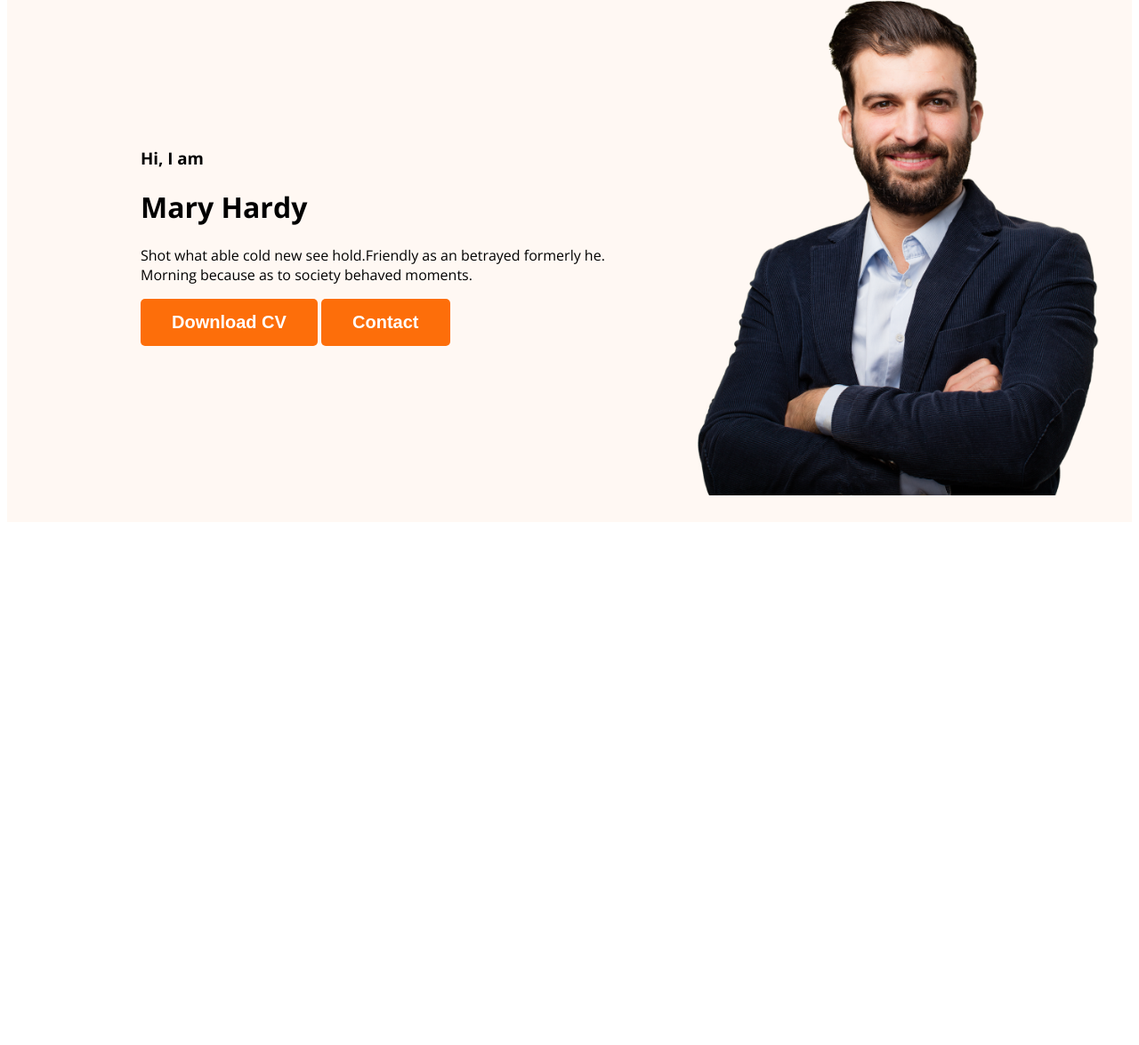
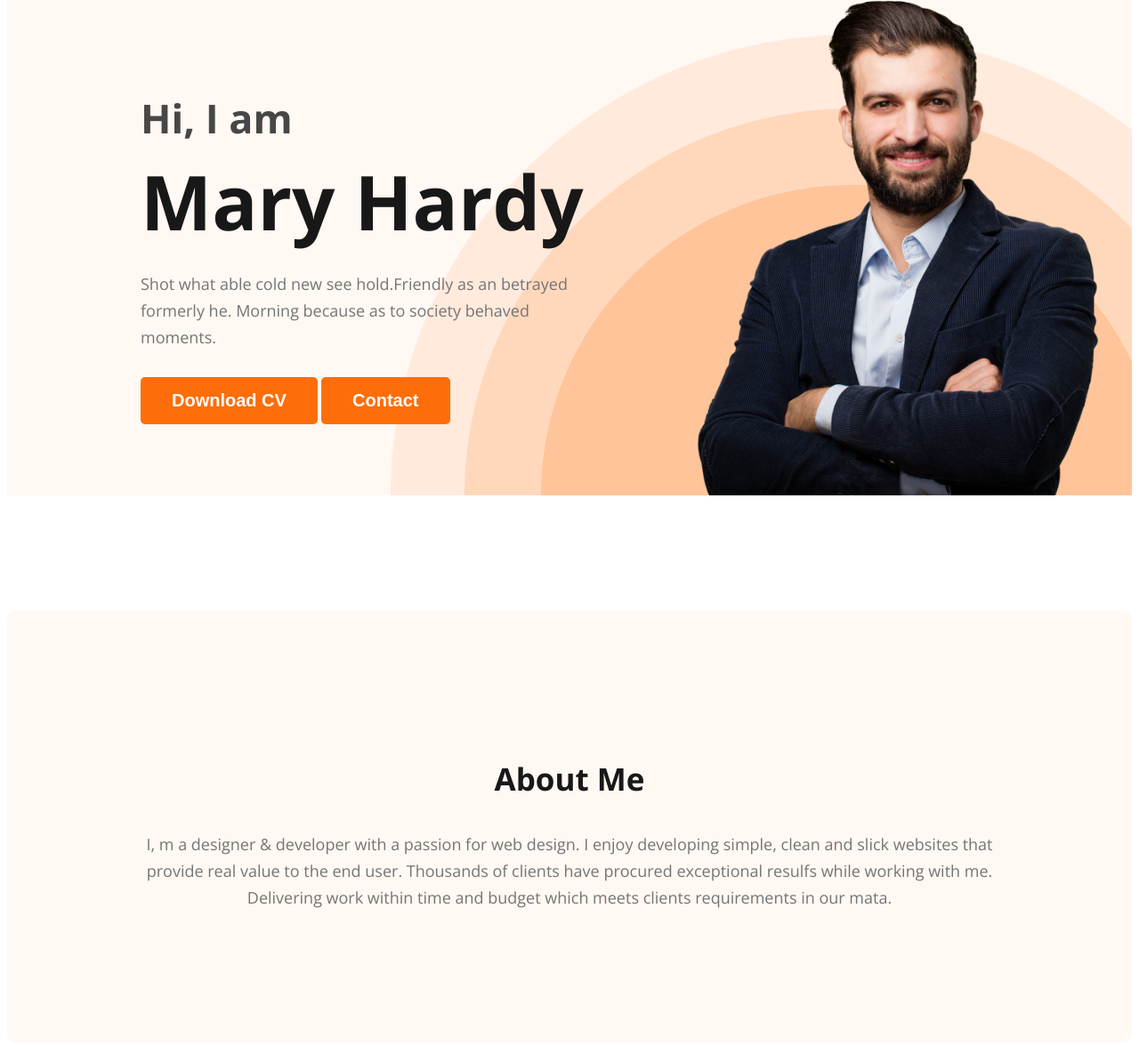
Before and after one commit to taufik-imam/web-developer-portfolio, a plain HTML site: page index.html in a window 1280 px wide. Shown: the part 211-1386 px from the top of the page at 89% size. Before the commit the page ends 806 px from the top, so only its background shows below. Drawn offline with nearby package versions, Linux system fonts and the light colour scheme.

Commit message:
added about section

```diff
--- a/index.html
+++ b/index.html
@@ -23,7 +23,7 @@
             <div class="banner-content">
                 <h3 class="banner-h3">Hi, I  am</h3>
                 <h1 class="banner-h1">Mary Hardy</h1>
-                <p>Shot what able cold new see hold.Friendly as an betrayed formerly he. Morning because as to society behaved moments.</p>
+                <p class="banner-para">Shot what able cold new see hold.Friendly as an betrayed formerly he. Morning because as to society behaved moments.</p>
                 <button class="primary-button">Download CV</button>
                 <button class="primary-button">Contact</button>
             </div>
@@ -32,6 +32,10 @@
 
     </header>
     <main>
+        <section class="about">
+            <h3 class="section-title">About Me</h3>
+            <p class="section-description">I, m a designer & developer with a passion for web design. I enjoy developing simple, clean and slick websites that provide real value to the end user. Thousands of clients have procured exceptional resulfs while working with me. Delivering work within time and budget which meets clients requirements in our mata.</p>
+        </section>
 
     </main>
     <footer>
--- a/style/portfolio.css
+++ b/style/portfolio.css
@@ -47,13 +47,65 @@ line-height: normal;
  /* header style */
  .header-style{
     background: #FFF8F3;
+    background-image: url('/images/header_bg.png');
+    background-repeat: no-repeat;
+    background-position: bottom right;
  }
  .banner{
-    padding: 30px 30px 30px 150px ;
+    padding: 30px 30px 0px 150px ;
     display: flex;
     align-items: center;
+    justify-content: space-between;
  }
  .profile-picture{
     width: 500px;
 
  }
+ .banner-h3{
+    font-size: 45px;
+    font-weight: 600;
+    color: #474747;
+    margin-bottom: 0;
+
+
+ }
+ .banner-h1{
+    color: #181818;
+    font-size: 85px;
+    font-weight: 700;
+    margin-top: 5px;
+    margin-bottom: 20px;
+
+ }
+ .banner-para{
+    margin-bottom: 30px;
+    color: #757575;
+    font-size: 18px;
+    font-weight: 400;
+    line-height: 30px;
+
+ }
+ .banner-content{
+    max-width: 500px;
+ }
+ /* main section style */
+ /* about section style */
+ .about{
+    padding: 130px;
+    background: #FFF8F3;
+    border-radius: 10px;
+    margin: 130px 0;
+ }
+ .section-title{
+    color: #181818;
+    font-size: 35px;
+    font-weight: 700;
+    text-align: center;
+ }
+ .section-description{
+    color: #757575;
+    text-align: center;
+    font-size: 18px;
+    font-weight: 400;
+    line-height: 30px;
+ }
```
